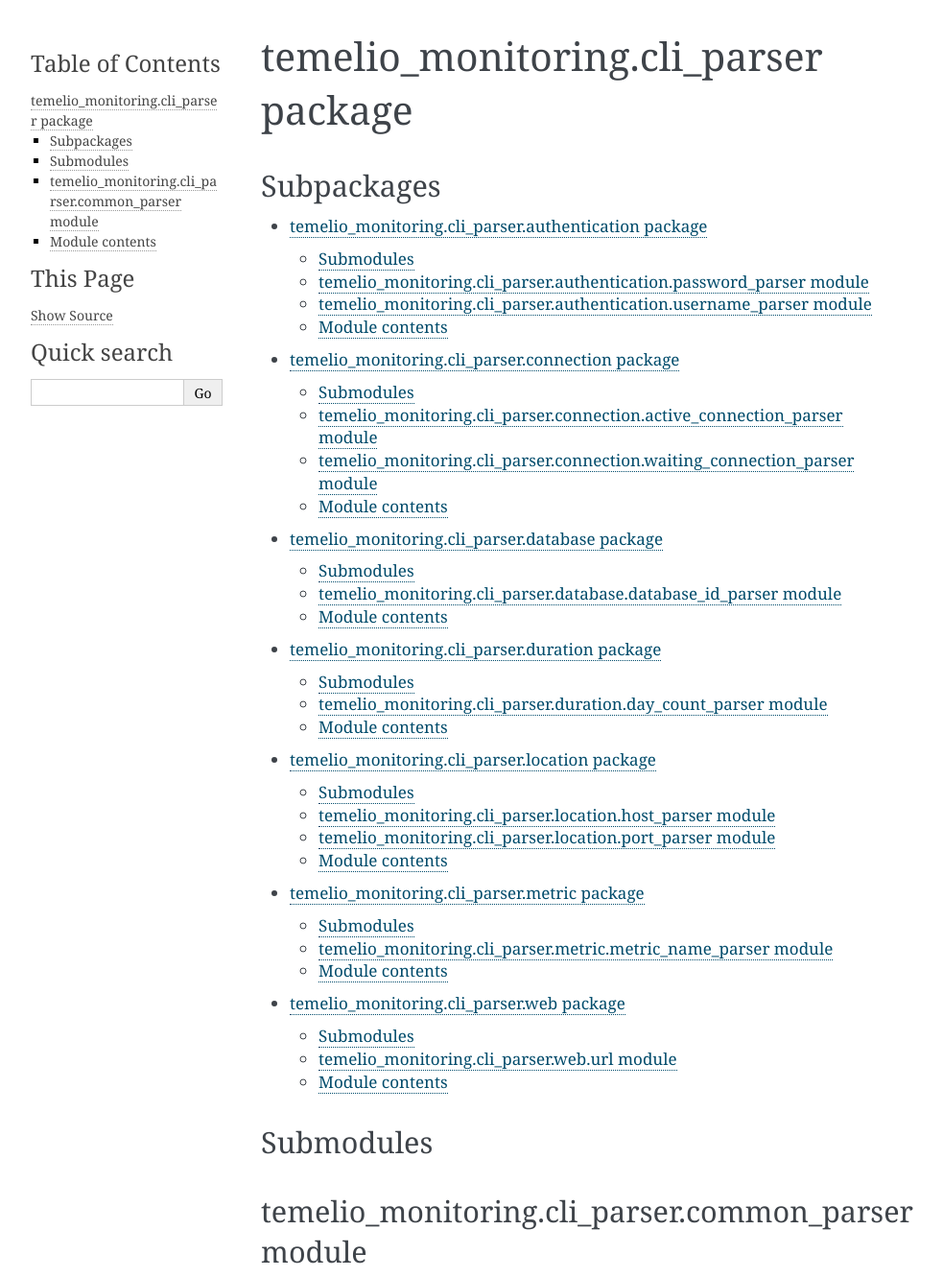
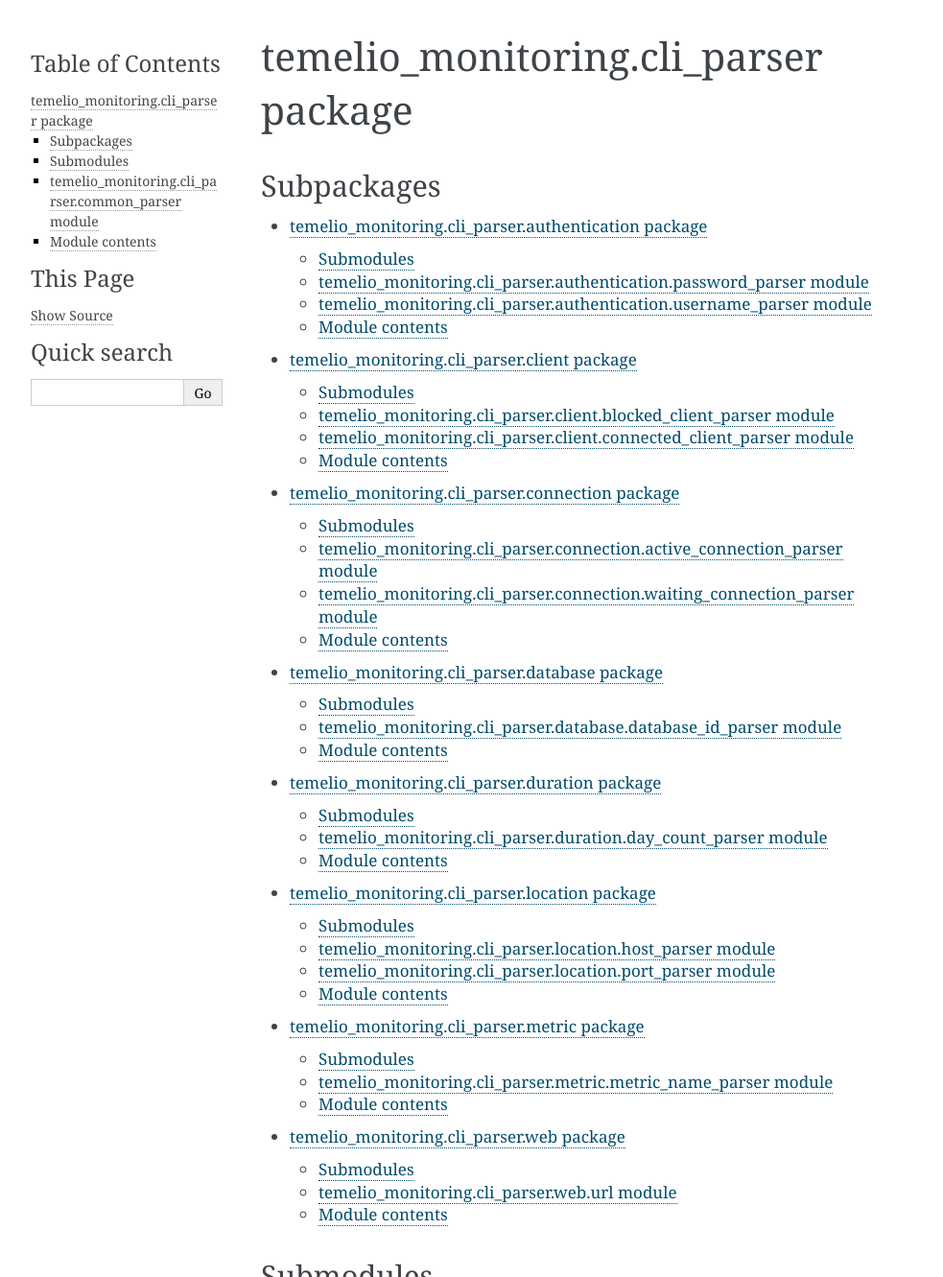
Before and after one commit to Temelio/monitoring-lib-python, a Sphinx documentation site: the page built from docs/temelio_monitoring.cli_parser.rst, in a window 1280 px wide, cut to the strip 0-1331 px from the top of the page. Shown: the whole strip at 96% size, without its empty margins (148-1131 px from the left). Built offline with Sphinx 7.4.7, drawn with Linux system fonts in a browser that asks for light colours.

Commit message:
Add missing documentation link

```diff
--- a/docs/temelio_monitoring.cli_parser.rst
+++ b/docs/temelio_monitoring.cli_parser.rst
@@ -7,6 +7,7 @@ Subpackages
 .. toctree::
 
     temelio_monitoring.cli_parser.authentication
+    temelio_monitoring.cli_parser.client
     temelio_monitoring.cli_parser.connection
     temelio_monitoring.cli_parser.database
     temelio_monitoring.cli_parser.duration
```
